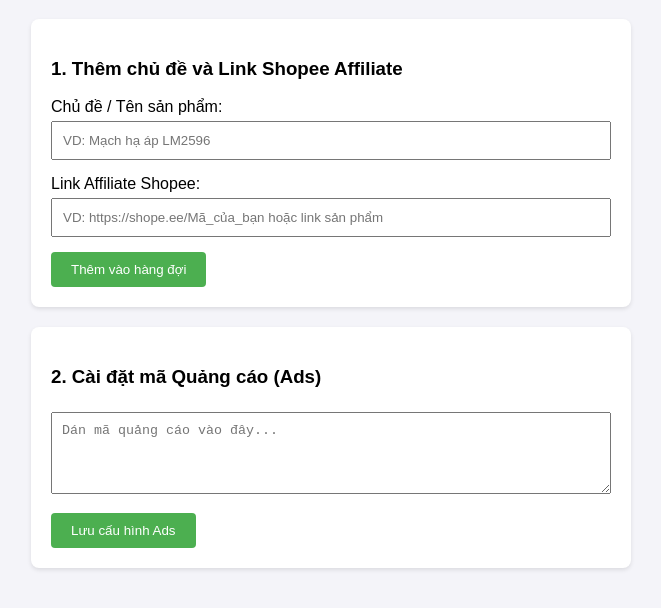
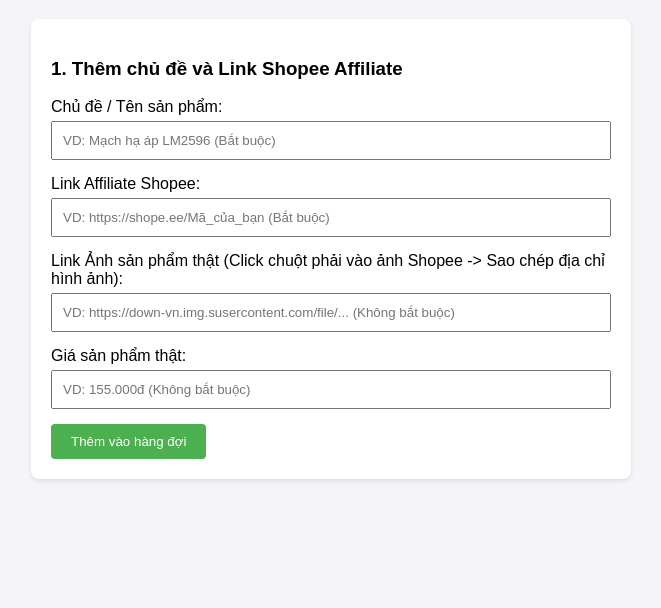
Before and after one commit to nsbao1994/mmmo, a plain HTML site: page admins.html in a window 1280 px wide. Shown: the part 82-690 px from the top of the page, without its empty margins (309-970 px from the left). Drawn offline with Linux system fonts and the light colour scheme.

Commit message:
Update admins.html

```diff
--- a/admins.html
+++ b/admins.html
@@ -17,21 +17,23 @@
     <p id="status"></p>
 
     <div class="box">
-        <h3>1. Thêm chủ đề và Link Shopee Affiliate</h3>
-        <label>Chủ đề / Tên sản phẩm:</label>
-        <input type="text" id="topicInput" placeholder="VD: Mạch hạ áp LM2596">
+            <h3>1. Thêm chủ đề và Link Shopee Affiliate</h3>
+            <label>Chủ đề / Tên sản phẩm:</label>
+            <input type="text" id="topicInput" placeholder="VD: Mạch hạ áp LM2596 (Bắt buộc)">
 
-        <label>Link Affiliate Shopee:</label>
-        <input type="text" id="shopeeLinkInput" placeholder="VD: https://shope.ee/Mã_của_bạn hoặc link sản phẩm">
+            <label>Link Affiliate Shopee:</label>
+            <input type="text" id="shopeeLinkInput" placeholder="VD: https://shope.ee/Mã_của_bạn (Bắt buộc)">
 
-        <button onclick="addTopic()">Thêm vào hàng đợi</button>
-    </div>
+            <label>Link Ảnh sản phẩm thật (Click chuột phải vào ảnh Shopee -> Sao chép địa chỉ hình ảnh):</label>
+            <input type="text" id="imgInput" placeholder="VD: https://down-vn.img.susercontent.com/file/... (Không bắt buộc)">
 
-    <div class="box">
-        <h3>2. Cài đặt mã Quảng cáo (Ads)</h3>
-        <textarea id="adCode" rows="4" placeholder="Dán mã quảng cáo vào đây..."></textarea>
-        <button onclick="saveSettings()">Lưu cấu hình Ads</button>
-    </div>
+            <label>Giá sản phẩm thật:</label>
+            <input type="text" id="priceInput" placeholder="VD: 155.000đ (Không bắt buộc)">
+
+            <button onclick="addTopic()">Thêm vào hàng đợi</button>
+        </div>
+
+
 
     <script type="module">
         import { initializeApp } from "https://www.gstatic.com/firebasejs/10.9.0/firebase-app.js";
```
